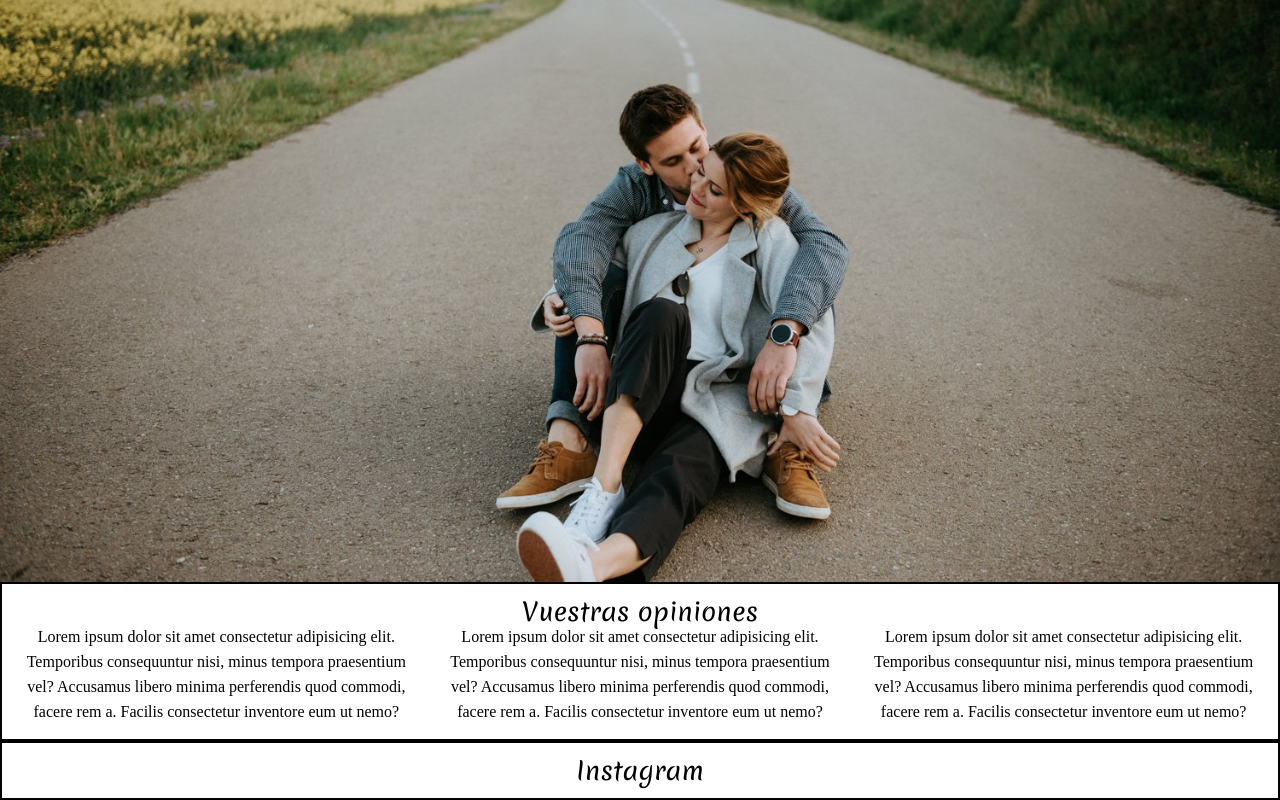
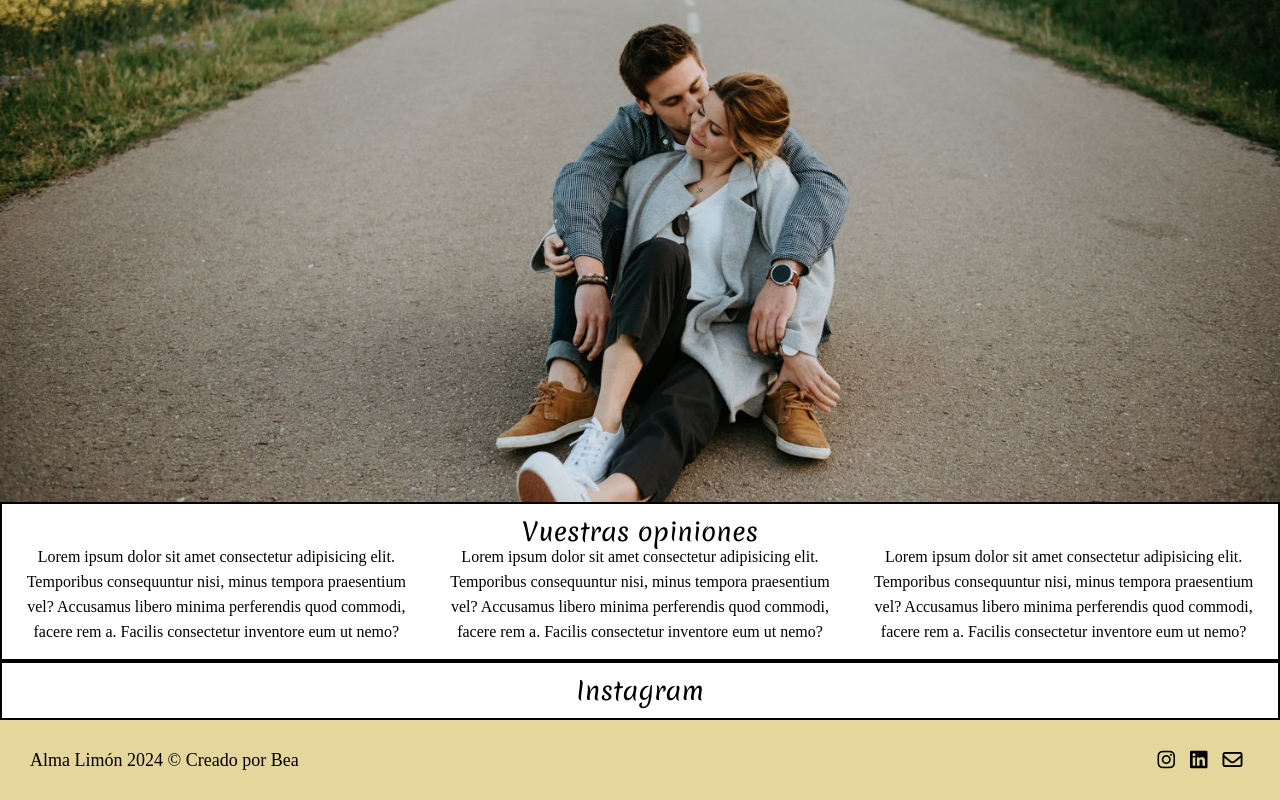
Before and after one commit to beafig/alma_lemon, a React (Vite) app: page / in a window 1280 px wide. Shown: the part 1305-2105 px from the top of the page. Built offline with nearby package versions, Linux system fonts and the light colour scheme.

Commit message:
Add footer

```diff
--- a/index.html
+++ b/index.html
@@ -12,7 +12,7 @@
     <link
       href="https://fonts.googleapis.com/css2?family=Merienda:wght@300..900&display=swap"
       rel="stylesheet" />
-    <title>Vite + React</title>
+    <title>Alma Limón</title>
   </head>
   <body>
     <div id="root"></div>
--- a/src/components/App.jsx
+++ b/src/components/App.jsx
@@ -1,10 +1,16 @@
+import { Route, Routes } from "react-router-dom";
+import Fotos from "./Fotos";
 import Landing from "./Landing";
+
 import "../styles/App.scss";
 
 function App() {
   return (
     <>
-      <Landing />
+      <Routes>
+        <Route path="/" element={<Landing />} />
+        <Route path="/fotos" element={<Fotos />} />
+      </Routes>
     </>
   );
 }
--- /dev/null
+++ b/src/components/Footer.jsx
@@ -0,0 +1,35 @@
+import "../styles/layout/Footer.scss";
+
+const Footer = () => {
+  return (
+    <footer className="footer">
+      <p className="footer__text">
+        Alma Limón 2024 &copy; Creado por{" "}
+        <a
+          className="footer__link"
+          href="https://www.linkedin.com/in/bea-figueroa/"
+          target="_blanck">
+          Bea
+        </a>
+      </p>
+      <div className="footer__icons">
+        <a
+          className="footer__link"
+          href="https://www.instagram.com/almalimon_photo?utm_source=ig_web_button_share_sheet&igsh=ZDNlZDc0MzIxNw=="
+          target="_blank">
+          <i className="fa-brands fa-instagram footer__icon"></i>
+        </a>
+        <a
+          className="footer__link"
+          href="https://www.linkedin.com/in/alicia-%C3%A1lvarez-29368bb9/"
+          target="_blank">
+          <i className="fa-brands fa-linkedin footer__icon"></i>
+        </a>
+        <a href="mailto:alyap4@gmail.com" className="footer__link">
+          <i className="fa-regular fa-envelope footer__icon"></i>
+        </a>
+      </div>
+    </footer>
+  );
+};
+export default Footer;
--- /dev/null
+++ b/src/components/Fotos.jsx
@@ -0,0 +1,8 @@
+const Fotos = () => {
+  return (
+    <>
+      <h1>Hola mundo</h1>
+    </>
+  );
+};
+export default Fotos;
--- a/src/components/Landing.jsx
+++ b/src/components/Landing.jsx
@@ -1,29 +1,21 @@
-import { useEffect, useState } from "react";
 import Nav from "./Nav";
 import Section1 from "./Section-1";
 import Section2 from "./Section-2";
+import Footer from "./Footer";
 
 import "../styles/layout/Landing.scss";
 
 const Landing = () => {
-  const [viewportHeight, setViewportHeight] = useState(window.innerHeight);
-
-  useEffect(() => {
-    const handleResize = () => {
-      setViewportHeight(window.innerHeight);
-    };
-    window.addEventListener("scroll", handleResize);
-  }, []);
-
   return (
     <div id="landing">
       <Nav />
-      <main className="main" style={{ height: viewportHeight }}>
+      <main className="main">
         <div className="main__pic"></div>
         <Section1 scrollY={scrollY} />
         <div className="main__pic main__secondPic"> </div>
         <Section2 />
       </main>
+      <Footer />
     </div>
   );
 };
--- a/src/components/Nav.jsx
+++ b/src/components/Nav.jsx
@@ -1,29 +1,33 @@
+import { Link } from "react-router-dom";
 import "../styles/layout/Nav.scss";
 import Logo from "../images/logo.jpg";
 
 const Nav = () => {
   return (
+    <>
       <nav className="navBar">
         <a className="navBar__link" href="">
           <i className="fa-solid fa-house"></i>
         </a>
-      <a className="navBar__link" href="">
+
+        <Link className="navBar__link" to="/fotos">
           Fotos
-      </a>
-      <a className="navBar__link" href="">
+        </Link>
+        <Link className="navBar__link" to="/sobreMi">
+          Sobre mí
+        </Link>
+        <img className="navBar__logo" src={Logo} alt="Logo Alma Lemon" />
+        <Link className="navBar__link" to="/preguntas">
           Preguntas
-      </a>
-      <img className="navBar__logo" src={Logo} alt="Logo Alma Lemon" />
-      <a className="navBar__link" href="">
-        Sobre mí
-      </a>
-      <a className="navBar__link" href="">
+        </Link>
+        <Link className="navBar__link" to="/contacto">
           Contacto
-      </a>
-      <a className="navBar__link" href="">
+        </Link>
+        <Link className="navBar__link" to="redes">
           RRSS
-      </a>
+        </Link>
       </nav>
+    </>
   );
 };
 export default Nav;
--- a/src/main.jsx
+++ b/src/main.jsx
@@ -1,11 +1,14 @@
-import React from 'react'
-import ReactDOM from 'react-dom/client'
-import App from './components/App.jsx'
-import './styles/core/reset.scss'
-import './index.scss'
+import React from "react";
+import ReactDOM from "react-dom/client";
+import { HashRouter } from "react-router-dom";
+import App from "./components/App.jsx";
+import "./styles/core/reset.scss";
+import "./index.scss";
 
-ReactDOM.createRoot(document.getElementById('root')).render(
+ReactDOM.createRoot(document.getElementById("root")).render(
   <React.StrictMode>
-    <App />
-  </React.StrictMode>,
-)
+    <HashRouter>
+      <App />
+    </HashRouter>
+  </React.StrictMode>
+);
--- /dev/null
+++ b/src/styles/layout/Footer.scss
@@ -0,0 +1,30 @@
+@import "../core/variables.scss";
+
+.footer {
+  position: relative;
+  bottom: 0;
+  height: 10vh;
+  background-color: $yellow_color;
+  display: flex;
+  justify-content: space-between;
+  align-items: center;
+  padding: 0 30px;
+  &__text {
+    font-size: 18px;
+  }
+  &__link {
+    text-decoration: none;
+    cursor: pointer;
+    color: black;
+  }
+  &__icons {
+    color: $gray_color;
+    display: flex;
+    width: 100px;
+    justify-content: space-around;
+  }
+  &__icon {
+    color: black;
+    font-size: 20px;
+  }
+}
--- a/src/styles/layout/Landing.scss
+++ b/src/styles/layout/Landing.scss
@@ -1,6 +1,7 @@
-@import "../core/variables.scss";
+// @import "../core/variables.scss";
 
 .main {
+  min-height: 93vh;
   text-align: center;
   &__pic {
     background-image: url("../../images/fondo1.jpg");
@@ -9,7 +10,7 @@
     background-attachment: fixed;
     background-size: cover;
     max-height: 85vh;
-    height: 70%;
+    height: 80vh;
   }
   &__secondPic {
     background-image: url("../../images/fondo3.jpg") !important;
```
Lines whose indentation alone changed are shown as unchanged.
